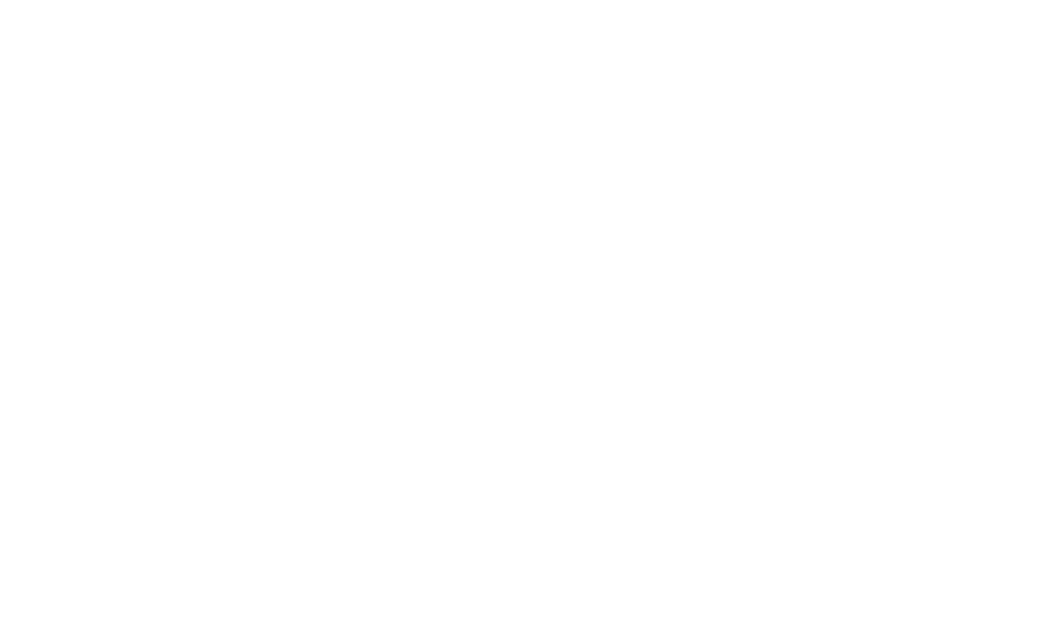
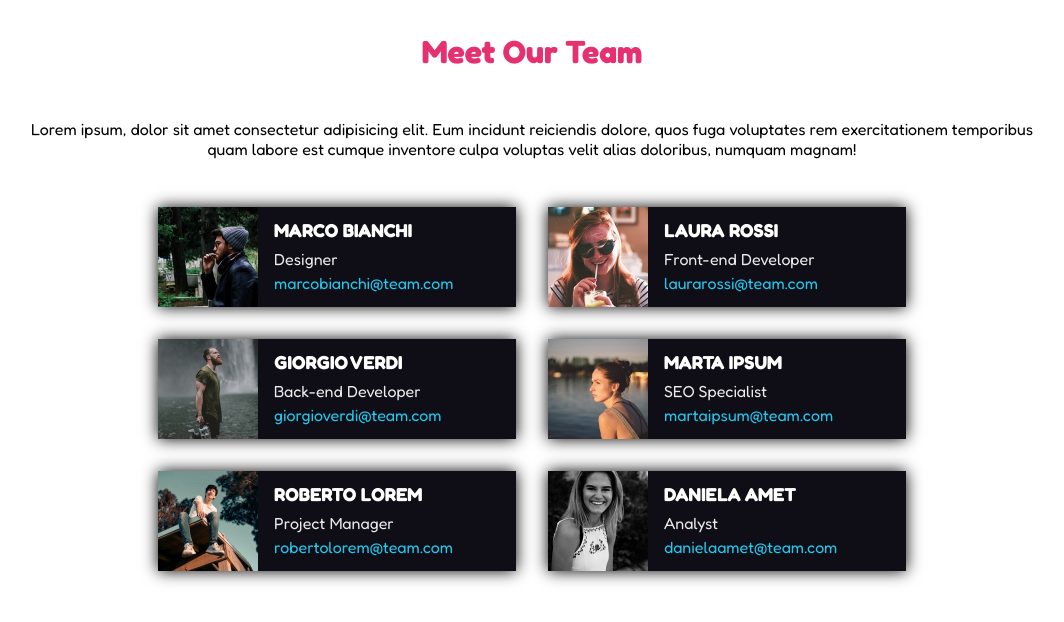
Before and after one commit to MarcoZellini/html-css-flex-cards, a plain HTML site: page index.html in a window 1280 px wide. Shown: the whole page, without its empty margins (108-1172 px from the left). Drawn offline with Linux system fonts and the light colour scheme.

Commit message:
Add Header and Main
Added Cards using flexbox

```diff
--- a/assets/css/style.css
+++ b/assets/css/style.css
@@ -0,0 +1,159 @@
+/* #region commons */
+
+* {
+    margin: 0;
+    padding: 0;
+    box-sizing: border-box;
+}
+
+body {
+    font-family: 'Fredoka', sans-serif;
+}
+
+/* #endregion commons */
+
+/* #region debug */
+.debug {
+    background-color: blueviolet;
+}
+
+.debug .card .avatar, .debug .card .details{
+    border: 1px solid red;
+}
+
+.debug #site_header {
+    background-color: blue;
+}
+
+.debug #site_main {
+    background-color: green;
+    height: 800px;
+}
+
+.debug .container {
+    padding-top: 2rem;
+    width: 100%;
+    height: 500px;
+    background-color: deepskyblue;
+}
+
+.debug .cards-container {
+    height: 400px;
+    background-color: orange;
+}
+
+.debug .card {
+    /* width: calc(100%/12 * 4); */
+    display: flex;
+    background-color: bisque;
+}
+
+/* #endregion debug */
+
+/* #region utilities  */
+
+:root {
+    --fc-white: #fffffe;
+    --fc-title: #e53170;
+    --fc-dark: #0f0e17;
+    --fc-blue: #22c9ee;
+    --fc-lightgray: #edeaeb;
+    --fc-gray: var(--fc-lightgray);
+}
+
+.text-center {
+    text-align: center;
+}
+
+.mt-2 {
+    margin-top: 2rem;
+}
+
+.mb-2 {
+    margin-bottom: 2rem;
+}
+
+.mb-3 {
+    margin-bottom: 3rem;
+}
+
+/* #endregion utilities  */
+
+/* #region site_header */
+
+#site_header h1 {
+    color: var(--fc-title);
+}
+
+/* #endregion site_header */
+
+
+/* #region container */
+
+#site_main .container {
+    width: 80%;
+    max-width: 1170px;
+    margin: auto;
+}
+
+/* #endregion container */
+
+/* #region cards-container */
+
+.cards-container {
+    display: flex;
+    flex-wrap: wrap;
+    justify-content: center;
+}
+
+/* #endregion cards-container */
+
+
+/* #region card */
+
+.card {
+    width: 357.98px; /* width: calc(100%/12 * 4 - 2rem);  */
+    display: flex;
+    /* flex-shrink: 0; */
+    margin: 1rem;
+    flex-wrap: wrap;
+    box-shadow: 0 0 15px black;
+}
+
+/* #endregion card */
+
+
+/* #region avatar */
+
+.avatar img {
+    width: 100px;
+    display: block;
+}
+
+/* #endregion avatar */
+
+/* #region details */
+
+.details {
+    background-color: var(--fc-dark);
+    padding: .5rem 1rem;
+    color: var(--fc-white);
+    width: calc(100% - 100px);
+    flex-shrink: 0;
+}
+
+.details > * {
+    padding: .25rem 0;
+}
+
+.details .job {
+    color: var(--fc-gray);
+}
+
+.details a {
+    color: var(--fc-blue);
+    text-decoration: none;
+}
+
+
+/* #endregion details */
--- a/index.html
+++ b/index.html
@@ -4,9 +4,104 @@
         <meta charset="UTF-8">
         <meta name="viewport" content="width=device-width, initial-scale=1.0">
         <title>Flex Cards</title>
+        <link rel="preconnect" href="https://fonts.googleapis.com">
+        <link rel="preconnect" href="https://fonts.gstatic.com" crossorigin>
+        <link
+            href="https://fonts.googleapis.com/css2?family=Fredoka:wght@400;700&display=swap"
+            rel="stylesheet">
         <link rel="stylesheet" href="./assets/css/style.css">
     </head>
     <body>
+        <header id="site_header">
+            <h1 class="text-center mb-3 mt-2">Meet Our Team</h1>
+        </header>
+        <!-- /#site_header -->
+        <main id="site_main">
+            <div class="container">
+                <p class="text-center mb-2">Lorem ipsum, dolor sit amet consectetur
+                    adipisicing elit. Eum incidunt reiciendis dolore, quos fuga
+                    voluptates rem exercitationem temporibus quam labore est
+                    cumque inventore culpa voluptas velit alias doloribus,
+                    numquam magnam!</p>
+                <div class="cards-container">
+                    <div class="card">
+                        <div class="avatar">
+                            <img src="./assets/img/male1.png"
+                                alt="a Smoking Man">
+                        </div>
+                        <div class="details">
+                            <h3>MARCO BIANCHI</h3>
+                            <div class="job">Designer</div>
+                            <a href="#">marcobianchi@team.com</a>
+                        </div>
+                    </div>
+                    <!-- /.card -->
+                    <div class="card">
+                        <div class="avatar">
+                            <img src="./assets/img/female1.png"
+                                alt="a Drinking Woman">
+                        </div>
+                        <div class="details">
+                            <h3>LAURA ROSSI</h3>
+                            <div class="job">Front-end Developer</div>
+                            <a href="#">laurarossi@team.com</a>
+                        </div>
+                    </div>
+                    <!-- /.card -->
+                    <div class="card">
+                        <div class="avatar">
+                            <img src="./assets/img/male2.png"
+                                alt="a Smoking Man">
+                        </div>
+                        <div class="details">
+                            <h3>GIORGIO VERDI</h3>
+                            <div class="job">Back-end Developer</div>
+                            <a href="#">giorgioverdi@team.com</a>
+                        </div>
+                    </div>
+                    <!-- /.card -->
+                    <div class="card">
+                        <div class="avatar">
+                            <img src="./assets/img/female2.png"
+                                alt="a Smoking Man">
+                        </div>
+                        <div class="details">
+                            <h3>MARTA IPSUM</h3>
+                            <div class="job">SEO Specialist</div>
+                            <a href="#">martaipsum@team.com</a>
+                        </div>
+                    </div>
+                    <!-- /.card -->
+                    <div class="card">
+                        <div class="avatar">
+                            <img src="./assets/img/male3.png"
+                                alt="a Smoking Man">
+                        </div>
+                        <div class="details">
+                            <h3>ROBERTO LOREM</h3>
+                            <div class="job">Project Manager</div>
+                            <a href="#">robertolorem@team.com</a>
+                        </div>
+                    </div>
+                    <!-- /.card -->
+                    <div class="card">
+                        <div class="avatar">
+                            <img src="./assets/img/female3.png"
+                                alt="a Smoking Man">
+                        </div>
+                        <div class="details">
+                            <h3>DANIELA AMET</h3>
+                            <div class="job">Analyst</div>
+                            <a href="#">danielaamet@team.com</a>
+                        </div>
+                    </div>
+                    <!-- /.card -->
 
+                </div>
+                <!-- /.cards-container -->
+            </div>
+            <!-- /.container -->
+        </main>
+        <!-- /#site_main -->
     </body>
 </html>
```
